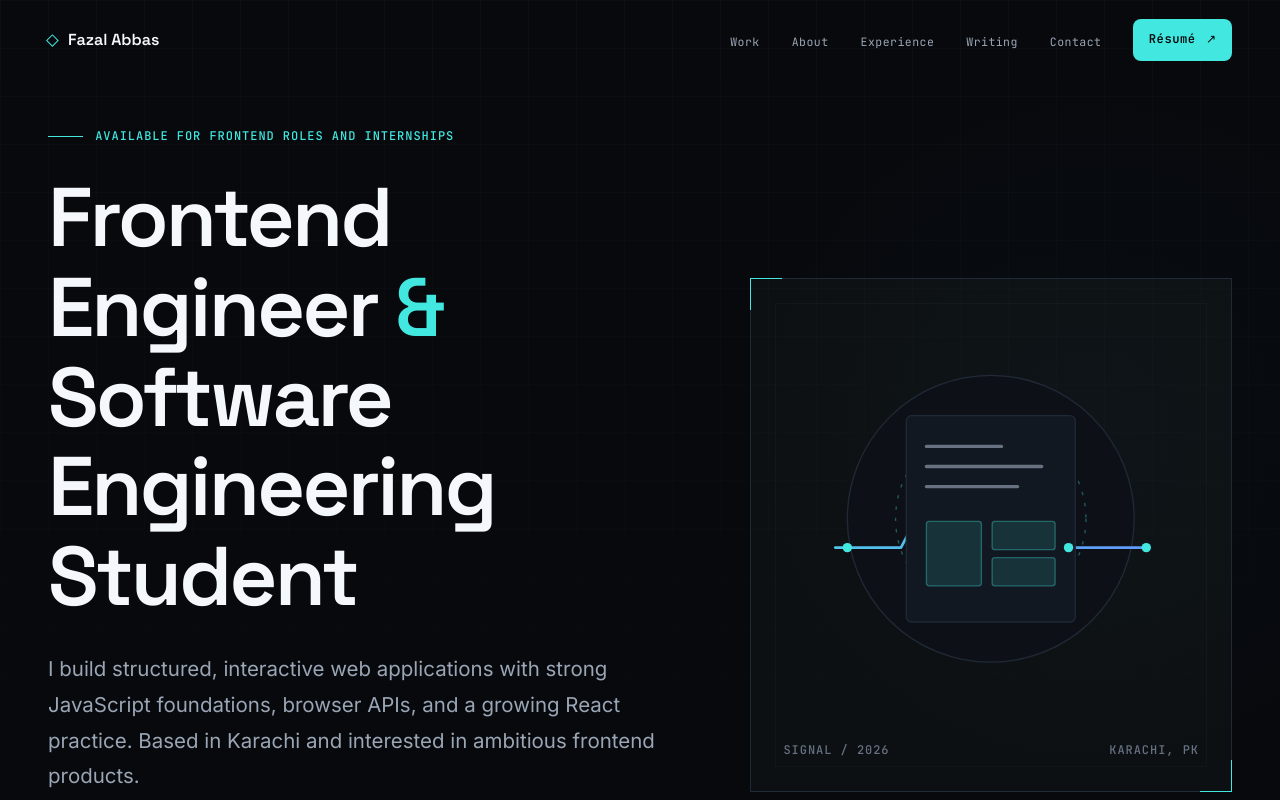
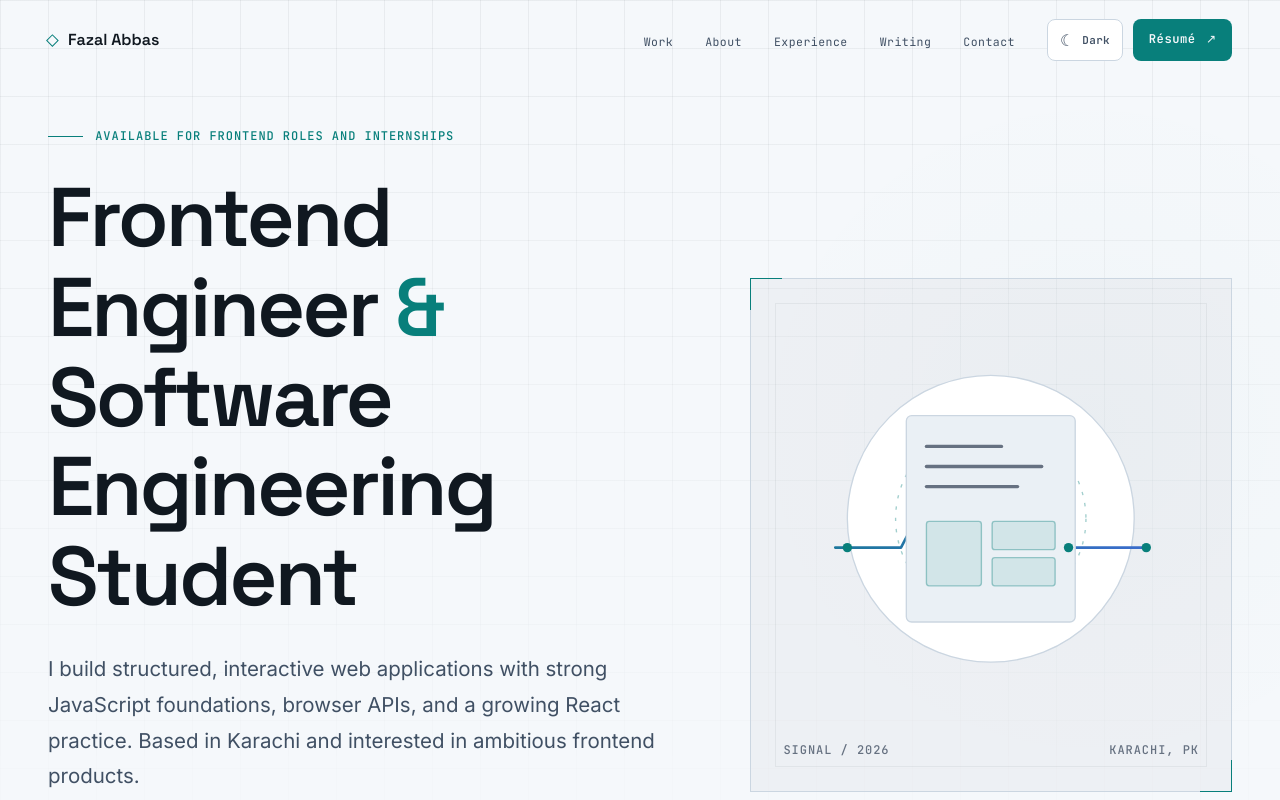
Before and after one commit to fazal305/portfolio-2026, a React (Vite) app: page / in a window 1280 px wide. Shown: the top 800 px of the page. Built offline with nearby package versions, Linux system fonts and the light colour scheme.

Commit message:
Add persistent light and dark themes

```diff
--- a/index.html
+++ b/index.html
@@ -8,6 +8,18 @@
     <meta property="og:title" content="Fazal Abbas — Frontend Engineer" />
     <meta property="og:description" content="Selected frontend engineering work, experience, and technical writing by Fazal Abbas." />
     <meta property="og:type" content="website" />
+    <script>
+      (() => {
+        const savedTheme = localStorage.getItem("signal-portfolio-theme");
+        const theme = savedTheme === "light" || savedTheme === "dark"
+          ? savedTheme
+          : matchMedia("(prefers-color-scheme: light)").matches
+            ? "light"
+            : "dark";
+        document.documentElement.dataset.theme = theme;
+        document.documentElement.style.colorScheme = theme;
+      })();
+    </script>
     <link rel="icon" type="image/svg+xml" href="./favicon.svg" />
     <title>Fazal Abbas — Frontend Engineer</title>
   </head>
--- a/src/components/Nav.jsx
+++ b/src/components/Nav.jsx
@@ -1,5 +1,6 @@
 import { useEffect, useState } from "react";
 import useStickyNav from "../hooks/useStickyNav";
+import useTheme from "../hooks/useTheme";
 
 const navigationItems = [
   { label: "Work", href: "#work" },
@@ -11,6 +12,7 @@ const navigationItems = [
 
 function Nav() {
   const isScrolled = useStickyNav();
+  const { theme, toggleTheme } = useTheme();
   const [isMenuOpen, setIsMenuOpen] = useState(false);
   const resumeUrl = `${import.meta.env.BASE_URL}resume.pdf`;
 
@@ -23,6 +25,7 @@ function Nav() {
   }, []);
 
   const closeMenu = () => setIsMenuOpen(false);
+  const nextTheme = theme === "dark" ? "light" : "dark";
 
   return (
     <header className={`site-nav${isScrolled ? " site-nav--scrolled" : ""}`}>
@@ -57,9 +60,7 @@ function Nav() {
           <ul>
             {navigationItems.map((item) => (
               <li key={item.href}>
-                <a href={item.href} onClick={closeMenu}>
-                  {item.label}
-                </a>
+                <a href={item.href} onClick={closeMenu}>{item.label}</a>
               </li>
             ))}
           </ul>
@@ -74,6 +75,23 @@ function Nav() {
           </a>
         </nav>
 
+        <div className="site-nav__actions">
+          <button
+            className="theme-toggle"
+            type="button"
+            aria-label={`Switch to ${nextTheme} theme`}
+            aria-pressed={theme === "light"}
+            title={`Switch to ${nextTheme} theme`}
+            onClick={toggleTheme}
+          >
+            <span className="theme-toggle__icon" aria-hidden="true">
+              {theme === "dark" ? "☼" : "☾"}
+            </span>
+            <span className="theme-toggle__label">
+              {theme === "dark" ? "Light" : "Dark"}
+            </span>
+          </button>
+
           <a
             className="button button--compact site-nav__resume"
             href={resumeUrl}
@@ -83,6 +101,7 @@ function Nav() {
             Résumé <span aria-hidden="true">↗</span>
           </a>
         </div>
+      </div>
     </header>
   );
 }
--- /dev/null
+++ b/src/hooks/useTheme.js
@@ -0,0 +1,27 @@
+import { useEffect, useState } from "react";
+
+const storageKey = "signal-portfolio-theme";
+
+const getInitialTheme = () => {
+  const savedTheme = window.localStorage.getItem(storageKey);
+  if (savedTheme === "light" || savedTheme === "dark") return savedTheme;
+  return window.matchMedia("(prefers-color-scheme: light)").matches ? "light" : "dark";
+};
+
+function useTheme() {
+  const [theme, setTheme] = useState(getInitialTheme);
+
+  useEffect(() => {
+    document.documentElement.dataset.theme = theme;
+    document.documentElement.style.colorScheme = theme;
+    window.localStorage.setItem(storageKey, theme);
+  }, [theme]);
+
+  const toggleTheme = () => {
+    setTheme((currentTheme) => (currentTheme === "dark" ? "light" : "dark"));
+  };
+
+  return { theme, toggleTheme };
+}
+
+export default useTheme;
--- a/src/index.css
+++ b/src/index.css
@@ -45,6 +45,27 @@
   text-rendering: optimizeLegibility;
   -webkit-font-smoothing: antialiased;
   -moz-osx-font-smoothing: grayscale;
+}
+
+:root[data-theme="light"] {
+  --background: #f5f8fb;
+  --surface: #ffffff;
+  --surface-elevated: #eaf0f5;
+  --border: #cbd6e1;
+
+  --text-primary: #101820;
+  --text-secondary: #405064;
+  --text-muted: #667181;
+
+  --accent: #087f7b;
+  --accent-soft: rgba(8, 127, 123, 0.1);
+  --accent-line: rgba(8, 127, 123, 0.38);
+  --accent-secondary: #4169d8;
+
+  --grid-line: rgba(16, 24, 32, 0.055);
+  --nav-background: rgba(245, 248, 251, 0.9);
+  --placeholder-background: rgba(64, 80, 100, 0.045);
+  --shadow-elevated: 0 24px 70px rgba(16, 24, 32, 0.14);
 }
 
 *,
@@ -306,6 +327,7 @@ table {
 }
 
 .site-nav__inner {
+  position: relative;
   display: grid;
   min-height: 5rem;
   grid-template-columns: 1fr auto auto;
@@ -356,6 +378,48 @@ table {
 .site-nav__resume {
   color: var(--background);
   background: var(--accent);
+}
+
+.site-nav__actions {
+  display: flex;
+  align-items: center;
+  gap: 0.65rem;
+}
+
+.theme-toggle {
+  display: inline-flex;
+  min-height: 2.6rem;
+  align-items: center;
+  gap: 0.5rem;
+  padding: 0.6rem 0.75rem;
+  border: 1px solid var(--border);
+  border-radius: var(--radius-small);
+  color: var(--text-secondary);
+  background: var(--surface);
+  cursor: pointer;
+  transition:
+    color var(--transition-fast),
+    border-color var(--transition-fast),
+    background var(--transition-fast),
+    transform var(--transition-fast);
+}
+
+.theme-toggle:hover {
+  border-color: var(--accent-line);
+  color: var(--accent);
+  transform: translateY(-2px);
+}
+
+.theme-toggle__icon {
+  font-size: 1rem;
+  line-height: 1;
+}
+
+.theme-toggle__label {
+  font-family: var(--font-mono);
+  font-size: 0.68rem;
+  font-weight: 600;
+  letter-spacing: 0.04em;
 }
 
 .hero {
@@ -618,7 +682,16 @@ table {
     display: none;
   }
 
+  .site-nav__actions {
+    grid-column: 2;
+    grid-row: 1;
+    margin-right: 3.35rem;
+  }
+
   .site-nav__menu-button {
+    position: absolute;
+    top: 50%;
+    right: 0;
     display: grid;
     width: 2.75rem;
     height: 2.75rem;
@@ -627,6 +700,7 @@ table {
     border: 1px solid var(--border);
     color: var(--text-primary);
     background: var(--surface);
+    transform: translateY(-50%);
   }
 
   .site-nav__menu-button span {
@@ -722,6 +796,14 @@ table {
   .hero__socials {
     gap: 1rem;
   }
+
+  .theme-toggle__label {
+    display: none;
+  }
+
+  .theme-toggle {
+    padding-inline: 0.72rem;
+  }
 }
 
 @media (prefers-reduced-motion: reduce) {
```
Also changed, not shown: 1 other file (tests, documents, lock files or other folders). Lines whose indentation alone changed are shown as unchanged.
